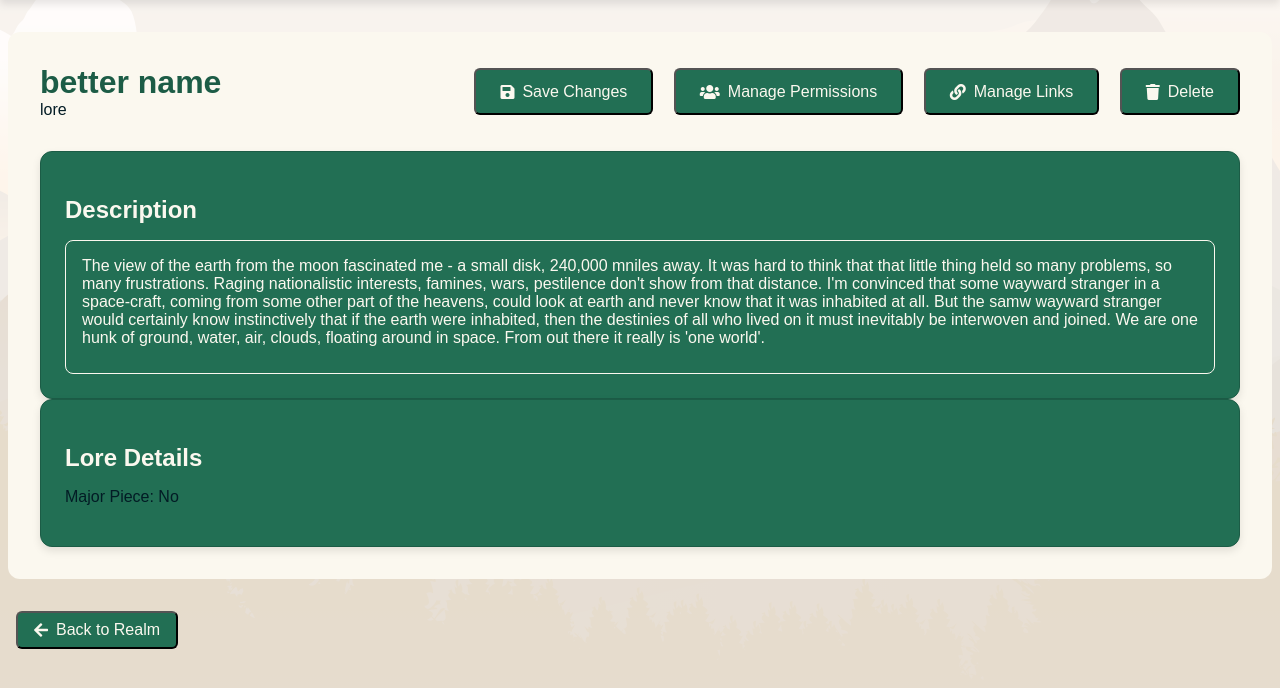
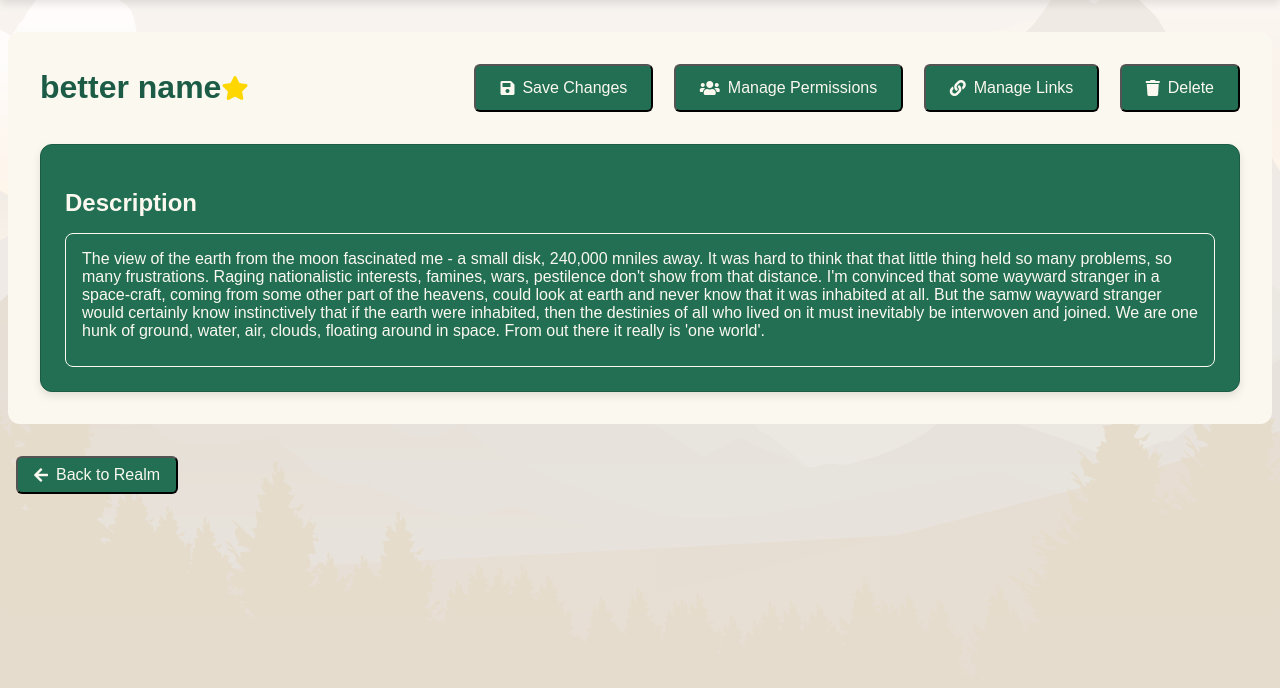
Before and after one commit to LuisFilipeNunes/RealmKeeper, a Flask app: template templates/node/view_node.html in a window 1280 px wide. Shown: the part 53-741 px from the top of the page. Run offline with Flask 3, Linux system fonts and the light colour scheme; a user stored in the database is signed in; the template is opened without the code that fills it: values that come from a table or form of the project are taken from there, most other values are stand-ins (such as "Sample title", 1, 10 or a date in 2020); some libraries are stand-ins or nearby versions.

Commit message:
fixes 10.01.2025

```diff
--- a/routes/realms/node.py
+++ b/routes/realms/node.py
@@ -3,6 +3,8 @@ from routes.auth.login import check_session_expired
 
 from database.models.node import Node
 from database.db_manager import db
+
+from utils.user_helpers import get_user_by_id
 
 node_bp = Blueprint('node', __name__)
 
@@ -10,14 +12,13 @@ node_bp = Blueprint('node', __name__)
 @check_session_expired
 def view_node(node_id, realm_id):
     node = Node.query.filter_by(uuid=node_id).first_or_404()
-    return render_template('node/view_node.html', node=node, realm_id=realm_id)
+    return render_template('node/view_node.html', node=node, realm_id=realm_id, get_user_by_id=get_user_by_id)
 
 @node_bp.route('/node/update', methods=['POST'])
 @check_session_expired
 def update_node():
     data = request.get_json()
     node = Node.query.filter_by(uuid=data['node_id']).first()
-
     if node:
         node.name = data['name']
         node.description = data['description']
--- a/routes/realms/realms.py
+++ b/routes/realms/realms.py
@@ -110,7 +110,6 @@ def update_realm(realm_id):
     db.session.commit()
     return jsonify({'message': 'Realm updated successfully'}), 200
 
-
 @realms_bp.route('/realms/<realm_id>/permissions', methods=['GET', 'POST', 'DELETE'])
 @check_session_expired
 def manage_realm_permission(realm_id):
@@ -160,7 +159,6 @@ def manage_realm_permission(realm_id):
     action = 'added' if request.method == 'POST' else 'removed'
     return jsonify({'message': f'Permission {action} successfully'}), 200
 
-
 def get_realm_or_404(realm_id):
     """Retrieve realm by ID or return a 404 error."""
     realm = Realm.query.filter_by(uid=realm_id).first()
--- a/static/css/view-node.css
+++ b/static/css/view-node.css
@@ -49,7 +49,7 @@ body {
 }
 
 /* Match action buttons */
-.action-btn {
+.action-btn, .permissionsBtn {
     background-color: var(--dark-spring-green);
     color: var(--floral-white);
     padding: 0.8rem 1.5rem;
--- a/static/js/node_script.js
+++ b/static/js/node_script.js
@@ -1,9 +1,11 @@
 let hasUnsavedChanges = false;
     const editableElements = document.querySelectorAll('[contenteditable="true"]');
-    const permissionsModal = document.getElementById('permissionsModal');
-    const permissionsBtn = document.querySelector('button i.fa-users').parentElement;
-    const linksBtn = document.querySelector('button i.fa-link').parentElement;
-    const closeBtn = document.querySelector('#permissionsModal .close');
+    const accessModal = document.getElementById('accessModal');
+    const permissionsBtn = document.querySelector('.permissionsBtn');
+    const closeAccessModal = () => {
+        accessModal.style.display = 'none';
+    };
+
     // const token = "{{ csrf_token() }}";
 
     editableElements.forEach(element => {
@@ -15,18 +17,66 @@ let hasUnsavedChanges = false;
 
     // Permissions Modal Handlers
     permissionsBtn.addEventListener('click', () => {
-        permissionsModal.style.display = 'block';
-    });
-
-    closeBtn.addEventListener('click', () => {
-        permissionsModal.style.display = 'none';
+        accessModal.style.display = 'block';
     });
 
     window.onclick = function(event) {
-        if (event.target == permissionsModal) {
-            permissionsModal.style.display = 'none';
+        if (event.target == accessModal) {
+            accessModal.style.display = 'none';
         }
     };
+
+    document.getElementById('saveChanges').addEventListener('click', async () => {
+        const nodeName = document.querySelector('h1[contenteditable]').textContent;
+        const nodeDescription = document.querySelector('.editable-description').textContent;
+        const nodeId = document.getElementById('nodeId').value;
+        const token = document.querySelector('meta[name="csrf-token"]').getAttribute('content');
+
+        try {
+            const response = await fetch('/node/update', {
+                method: 'POST',
+                headers: {
+                    'Content-Type': 'application/json',
+                    'X-CSRF-TOKEN': token
+                },
+                body: JSON.stringify({
+                    node_id: nodeId,
+                    name: nodeName,
+                    description: nodeDescription
+                })
+            });
+
+            if (response.ok) {
+                hasUnsavedChanges = false;
+                document.getElementById('saveChanges').classList.remove('unsaved');
+                const saveBtn = document.getElementById('saveChanges');
+                saveBtn.innerHTML = '<i class="fas fa-check"></i> Saved';
+
+                const notification = document.createElement('div');
+                notification.className = 'notification success';
+                notification.innerHTML = '<i class="fas fa-check-circle"></i> Node updated successfully!';
+                document.body.appendChild(notification);
+
+                setTimeout(() => {
+                    saveBtn.innerHTML = '<i class="fas fa-save"></i> Save Changes';
+                    notification.remove();
+                }, 2000);
+            }else {
+                throw new Error(`HTTP error! status: ${response.status}`);
+            }
+        } catch (error) {
+            console.error('Error saving changes:', error);
+            const notification = document.createElement('div');
+            notification.className = 'notification error';
+            notification.innerHTML = '<i class="fas fa-exclamation-circle"></i> Failed to update node';
+            document.body.appendChild(notification);
+
+            setTimeout(() => {
+                notification.remove();
+            }, 2000);
+        }
+    });
+
 
     // Handle adding users
     document.querySelectorAll('.add-user-btn').forEach(btn => {
--- a/static/js/realm_script.js
+++ b/static/js/realm_script.js
@@ -270,8 +270,6 @@ async function removeUser(username, role) {
     });
 }
 
-
-
 function closeConfirmationModal() {
     document.getElementById('confirmationModal').style.display = 'none';
 }
@@ -356,6 +354,8 @@ document.getElementById('saveRealmChanges').addEventListener('click', async () =
                 saveBtn.innerHTML = '<i class="fas fa-save"></i> Save Changes';
                 notification.remove();
             }, 2000);
+        }else {
+            throw new Error(`HTTP error! status: ${response.status}`);
         }
     } catch (error) {
         const notification = document.createElement('div');
--- a/templates/node/view_node.html
+++ b/templates/node/view_node.html
@@ -27,56 +27,6 @@
 <script src="{{ url_for('static', filename='js/node_script.js') }}"></script>
 <!-- The token management must be done here, not in the static script. Well, thats life. -->
 <script>
-const token = "{{ csrf_token() }}";
-document.getElementById('saveChanges').addEventListener('click', async () => {
-        if (!hasUnsavedChanges) return;
-
-        const nodeData = {
-            name: document.querySelector('h1[contenteditable]').textContent.trim(),
-            description: document.querySelector('.editable-description').textContent.trim(),
-            node_id: '{{ node.uuid }}',
-            realm_id: '{{ realm_id }}'
-        };
-
-        try {
-            const response = await fetch('/node/update', {
-                method: 'POST',
-                headers: {
-                    'Content-Type': 'application/json',
-                    'X-CSRF-TOKEN': token
-                },
-                body: JSON.stringify(nodeData)
-            });
-            if (response.ok) {
-            hasUnsavedChanges = false;
-            document.getElementById('saveChanges').classList.remove('unsaved');
-            const saveBtn = document.getElementById('saveChanges');
-            saveBtn.innerHTML = '<i class="fas fa-check"></i> Saved';
-
-            // Add success notification
-            const notification = document.createElement('div');
-            notification.className = 'notification success';
-            notification.innerHTML = '<i class="fas fa-check-circle"></i> Node updated successfully!';
-            document.body.appendChild(notification);
-
-            setTimeout(() => {
-                saveBtn.innerHTML = '<i class="fas fa-save"></i> Save Changes';
-                notification.remove();
-            }, 2000);
-        }
-        } catch (error) {
-        console.error('Error saving changes:', error);
-        // Add error notification
-        const notification = document.createElement('div');
-        notification.className = 'notification error';
-        notification.innerHTML = '<i class="fas fa-exclamation-circle"></i> Failed to update node';
-        document.body.appendChild(notification);
-
-        setTimeout(() => {
-            notification.remove();
-        }, 2000);
-    }
-    });
 </script>
 
 {% endblock %}
@@ -84,19 +34,25 @@ document.getElementById('saveChanges').addEventListener('click', async () => {
 
 {% block realm_content %}
 <meta name="csrf-token" content="{{ csrf_token() }}">
+
 <div class="node-view">
     <div class="node-header">
-        <div class="node-title">
+        <input type="hidden" id="nodeId" value="{{ node.uuid }}">
+        <div class="node-title" style="display: flex; align-items: center;">
 
-            <h1 contenteditable="true">{{ node.name }}</h1>
-            <span class="node-type">{{ node.type }}</span>
+
+            <h1 contenteditable="true" data-field="name" data-node-id="{{ node.uuid }}">{{ node.name }} </h1>
+            {% if node.type == 'lore' and not node.major %}
+            <i class="fas fa-star" style="color: gold; font-size: 24px;"></i>
+            {% endif %}
+
 
         </div>
         <div class="node-actions">
             <button class="action-btn" id="saveChanges">
                 <i class="fas fa-save"></i> Save Changes
             </button>
-            <button class="action-btn">
+            <button class="permissionsBtn">
                 <i class="fas fa-users"></i> Manage Permissions
             </button>
             <button class="action-btn">
@@ -113,41 +69,33 @@ document.getElementById('saveChanges').addEventListener('click', async () => {
             <div class="node-card">
                 <div class="node-info">
                     <h2>Description</h2>
-                    <div contenteditable="true" class="editable-description">{{ node.description }}</div>
-                </div>
+                    <div contenteditable="true" class="editable-description" data-field="description">{{ node.description }}</div>
                 </div>
 
-            {% if node.type == 'lore' %}
-
-            <div class="node-card">
-                <div class="node-info">
-                    <h2>Lore Details</h2>
-
-                    <p>Major Piece: {{ 'Yes' if node.major else 'No' }}</p>
-                </div>
-            </div>
-            {% endif %}
-
                 {% if node.type == 'item' %}
-            <div class="node-card">
                     <div class="node-info">
                         <h2>Item Details</h2>
                         <p>Current Holder: {{ node.current_holder }}</p>
                     </div>
-            </div>
                 {% endif %}
 
                 {% if node.type == 'person' %}
-            <div class="node-card">
+
+                {% if node.is_player %}
+
+
+                {% endif %}
                     <div class="node-info">
                         <h2>Character Details</h2>
-                    <p>Player Character: {{ 'Yes' if node.is_player else 'No' }}</p>
+                        <span>Player Character: {{ 'Yes' if node.is_player else 'No' }}</p>
                         {% if node.is_player %}
-                        <p>Player ID: {{ node.player_uuid }}</p>
+                            <span>Player ID: {{ node.player_uuid }}</p>
                         {% endif %}
                     </div>
+                {% endif %}
             </div>
-            {% endif %}
+
+
         </div>
     </div>
 </div>
@@ -177,7 +125,7 @@ document.getElementById('saveChanges').addEventListener('click', async () => {
                 <div class="user-list admin-user-list">
                     {% for admin_id in node.permissions['editor'] %}
                         <div class="user-badge admin">
-                            {{ get_user_by_id(admin_id).username }}
+                            {{ admin_id.username }}
                             <button class="remove-user" onclick="removeUser('{{ get_user_by_id(admin_id).username }}', 'admin')">
                                 <i class="fas fa-times"></i>
                             </button>
```
Also changed, not shown: other parts of static/css/view-node.css (+30 -0 lines). Lines whose indentation alone changed are shown as unchanged.
